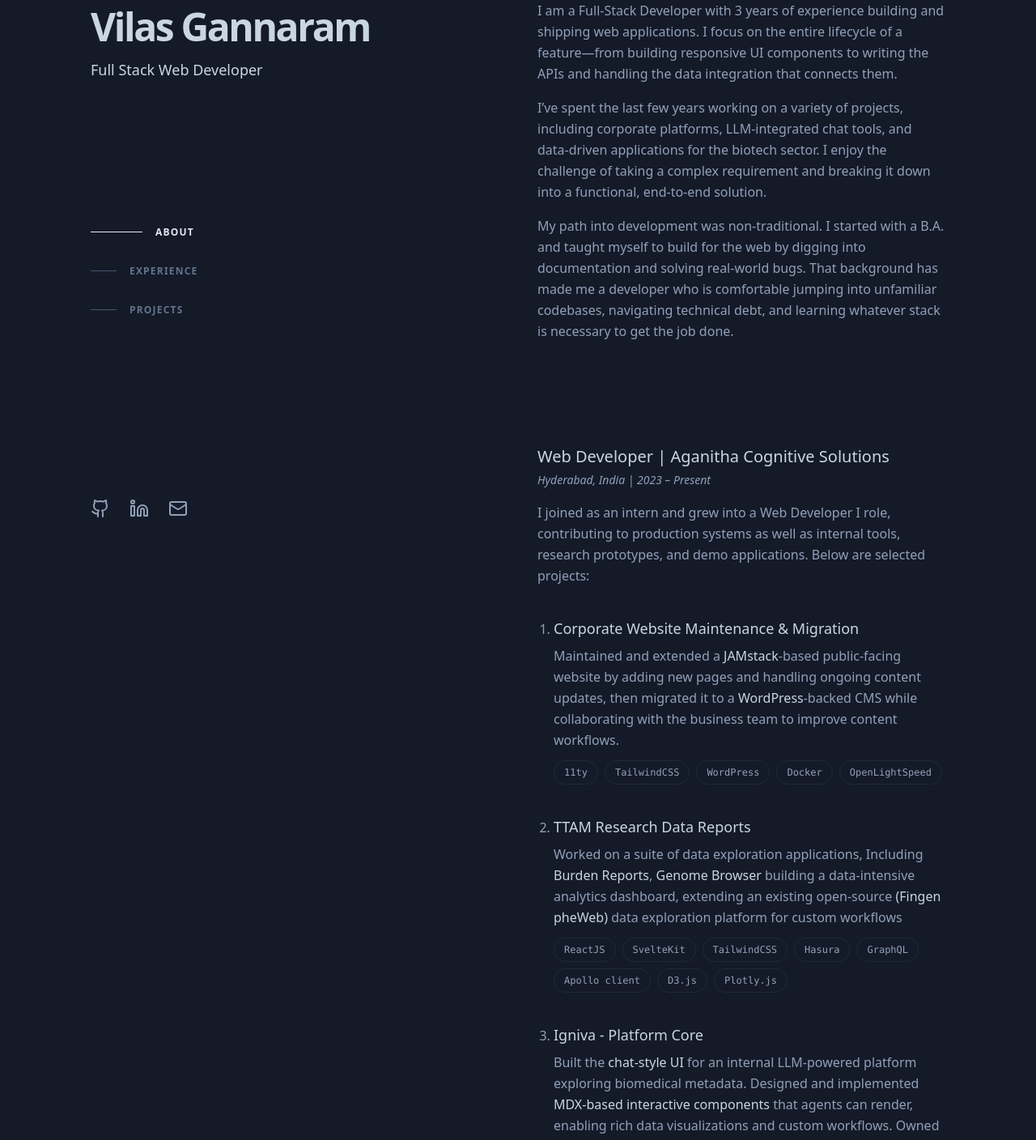
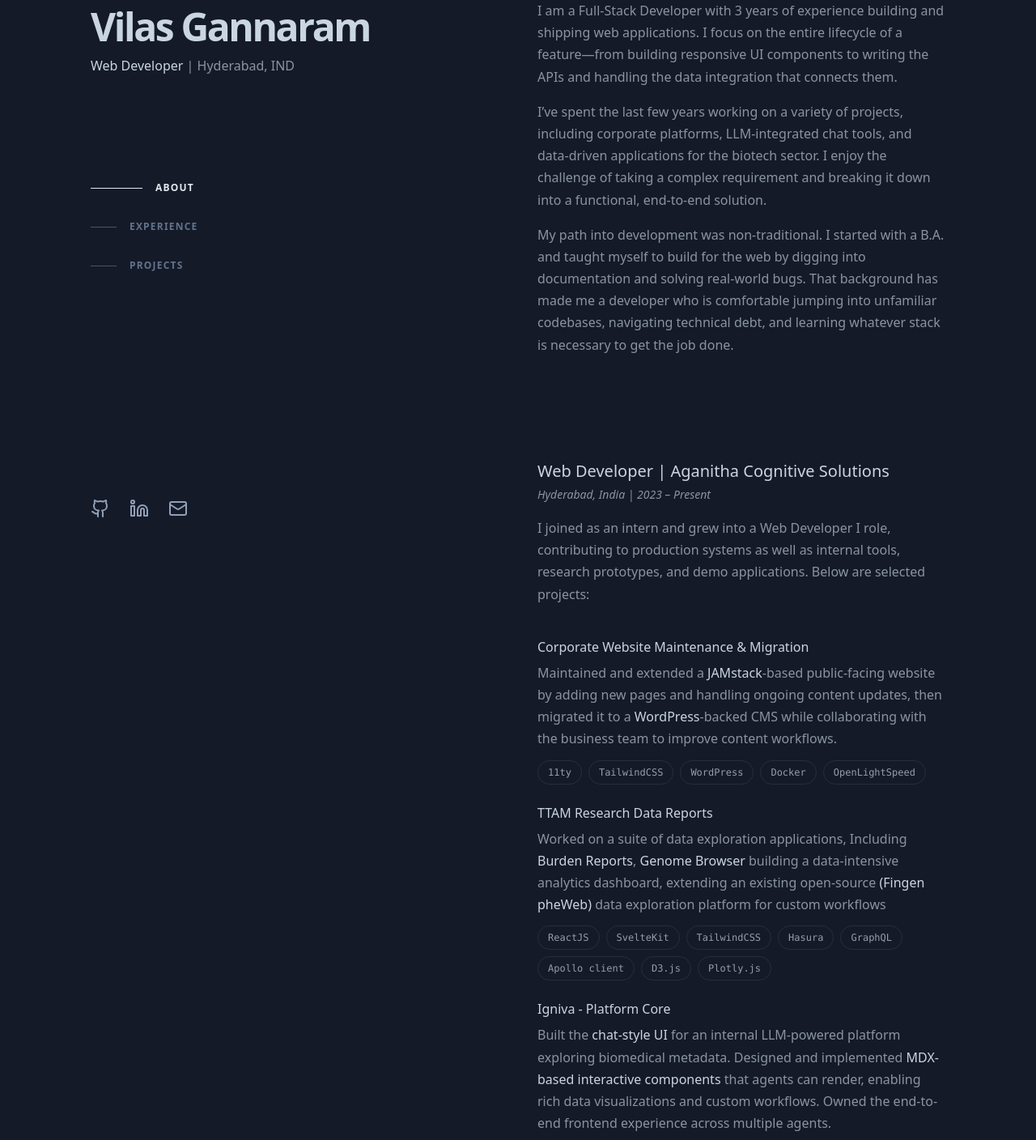
Before and after one commit to vilas-gannaram/vilas-gannaram.github.io, a SvelteKit app: page / in a window 1280 px wide. Shown: the part 80-1488 px from the top of the page at 81% size. Built offline with nearby package versions, Linux system fonts and the light colour scheme; a web font is replaced by a local one.

Commit message:
changes: colors, spaces, & text

```diff
--- a/src/app.css
+++ b/src/app.css
@@ -47,12 +47,12 @@
 
 @layer base {
 	* {
-		@apply border-slate-800;
+		@apply border-slate-300/10;
 	}
 
 	html,
 	body {
-		@apply bg-background scroll-smooth font-sans leading-relaxed font-normal text-slate-400 antialiased;
+		@apply bg-background scroll-smooth font-sans leading-relaxed font-normal text-slate-300/65 antialiased;
 	}
 
 	h1 {
@@ -72,7 +72,11 @@
 	}
 
 	h5 {
-		@apply text-lg leading-snug font-medium text-slate-300;
+		@apply text-base leading-snug font-medium text-slate-300;
+	}
+
+	h6 {
+		@apply text-base leading-snug font-medium text-slate-300;
 	}
 
 	blockquote {
@@ -80,7 +84,7 @@
 	}
 
 	p {
-		@apply leading-relaxed font-normal;
+		@apply leading-[1.7] font-normal;
 	}
 
 	code {
--- a/src/lib/about.svelte
+++ b/src/lib/about.svelte
@@ -1,4 +1,4 @@
-<section id="about" class="observe my-18 scroll-mt-18 lg:mt-0">
+<section id="about" class="observe my-18 scroll-mt-20 lg:mt-0">
 	<h3 class="my-8 text-sm font-semibold uppercase lg:hidden">About</h3>
 
 	<div class="space-y-4">
--- a/src/lib/experience.svelte
+++ b/src/lib/experience.svelte
@@ -1,4 +1,4 @@
-<section id="experience" class="observe my-32 min-h-svh scroll-mt-18">
+<section id="experience" class="observe my-32 min-h-svh scroll-mt-20">
 	<h3 class="my-8 text-sm font-semibold uppercase lg:hidden">Experience</h3>
 
 	<div>
@@ -11,21 +11,20 @@
 			projects:
 		</p>
 
-		<ul class="mt-10 ml-5 list-decimal space-y-10">
+		<ul class="mt-10 list-none space-y-6">
 			<!-- Aganitha's Corp. website -->
 			<li class="space-y-2">
 				<h5>Corporate Website Maintenance & Migration</h5>
 				<p>
-					Maintained and extended a <span class="font-medium text-slate-300">JAMstack</span>-based
-					public-facing website by adding new pages and handling ongoing content updates, then
-					migrated it to a
-					<span class="font-medium text-slate-300">WordPress</span>-backed CMS while collaborating
-					with the business team to improve content workflows.
+					Maintained and extended a <span class="text-slate-300">JAMstack</span>-based public-facing
+					website by adding new pages and handling ongoing content updates, then migrated it to a
+					<span class="text-slate-300">WordPress</span>-backed CMS while collaborating with the
+					business team to improve content workflows.
 				</p>
 
 				<div class="mt-3 flex flex-wrap gap-2">
 					{#each ['11ty', 'TailwindCSS', 'WordPress', 'Docker', 'OpenLightSpeed'] as chip (chip)}
-						<code class="rounded-full border px-2 py-1 text-xs font-medium lg:px-3 lg:py-1.5"
+						<code class="rounded-full border px-2 py-1 text-xs font-medium lg:px-3 lg:py-1.5 text-slate-300/70"
 							>{chip}</code
 						>
 					{/each}
@@ -36,17 +35,16 @@
 			<li class="space-y-2">
 				<h5>TTAM Research Data Reports</h5>
 				<p>
-					Worked on a suite of data exploration applications, Including <span
-						class="font-medium text-slate-300">Burden Reports</span
-					>, <span class="font-medium text-slate-300">Genome Browser</span> building a
-					data-intensive analytics dashboard, extending an existing open-source
-					<span class="font-medium text-slate-300">(Fingen pheWeb)</span> data exploration platform for
-					custom workflows
+					Worked on a suite of data exploration applications, Including <span class="text-slate-300"
+						>Burden Reports</span
+					>, <span class="text-slate-300">Genome Browser</span> building a data-intensive analytics
+					dashboard, extending an existing open-source
+					<span class="text-slate-300">(Fingen pheWeb)</span> data exploration platform for custom workflows
 				</p>
 
 				<div class="mt-3 flex flex-wrap gap-2">
 					{#each ['ReactJS', 'SvelteKit', 'TailwindCSS', 'Hasura', 'GraphQL', 'Apollo client', 'D3.js', 'Plotly.js'] as chip (chip)}
-						<code class="rounded-full border px-2 py-1 text-xs font-medium lg:px-3 lg:py-1.5"
+						<code class="rounded-full border px-2 py-1 text-xs font-medium lg:px-3 lg:py-1.5 text-slate-300/70"
 							>{chip}</code
 						>
 					{/each}
@@ -57,16 +55,16 @@
 			<li class="space-y-2">
 				<h5>Igniva - Platform Core</h5>
 				<p>
-					Built the <span class="font-medium text-slate-300"> chat-style UI </span> for an internal
-					LLM-powered platform exploring biomedical metadata. Designed and implemented
-					<span class="font-medium text-slate-300">MDX-based interactive components</span> that agents
-					can render, enabling rich data visualizations and custom workflows. Owned the end-to-end frontend
-					experience across multiple agents.
+					Built the <span class="text-slate-300"> chat-style UI </span> for an internal LLM-powered
+					platform exploring biomedical metadata. Designed and implemented
+					<span class="text-slate-300">MDX-based interactive components</span> that agents can render,
+					enabling rich data visualizations and custom workflows. Owned the end-to-end frontend experience
+					across multiple agents.
 				</p>
 
 				<div class="mt-3 flex flex-wrap gap-2">
 					{#each ['Next.js', 'MDX', 'Zustand', 'TailwindCSS', 'Plotly.js'] as chip (chip)}
-						<code class="rounded-full border px-2 py-1 text-xs font-medium lg:px-3 lg:py-1.5"
+						<code class="rounded-full border px-2 py-1 text-xs font-medium lg:px-3 lg:py-1.5 text-slate-300/70"
 							>{chip}</code
 						>
 					{/each}
--- a/src/lib/hero.svelte
+++ b/src/lib/hero.svelte
@@ -14,11 +14,13 @@
 <div
 	class="top-0 my-16 flex w-full flex-col justify-between gap-y-6 lg:sticky lg:my-0 lg:h-screen lg:max-w-lg lg:py-20"
 >
-	<div class="flex w-full flex-col gap-y-42">
+	<div class="flex w-full flex-col gap-y-30">
 		<div>
 			<h1 class="font-bold tracking-tighter">Vilas Gannaram</h1>
-			<h5 class="mt-2">Full Stack Web Developer</h5>
-			<!-- <p class="mt-4 max-w-xs">I build accessible, pixel-perfect digital experiences for the web.</p> -->
+			<h5 class="mt-1">Web Developer <span class="text-slate-300/65">| Hyderabad, IND</span></h5>
+			<!-- <p class="mt-4 max-w-xs">
+				I build accessible, pixel-perfect digital experiences for the web.
+			</p> -->
 		</div>
 
 		<nav class="hidden lg:block">
--- a/src/routes/+page.svelte
+++ b/src/routes/+page.svelte
@@ -55,7 +55,7 @@
 					href="https://brittanychiang.com"
 					target="_blank"
 					rel="noopener noreferrer">Brittany Chiang</a
-				>'s portfolio <br /> Colors from Microsoft
+				>'s portfolio <br /> Color palette inspired by Microsoft
 				<a
 					class="underline underline-offset-2"
 					href="https://copilot.microsoft.com"
```
